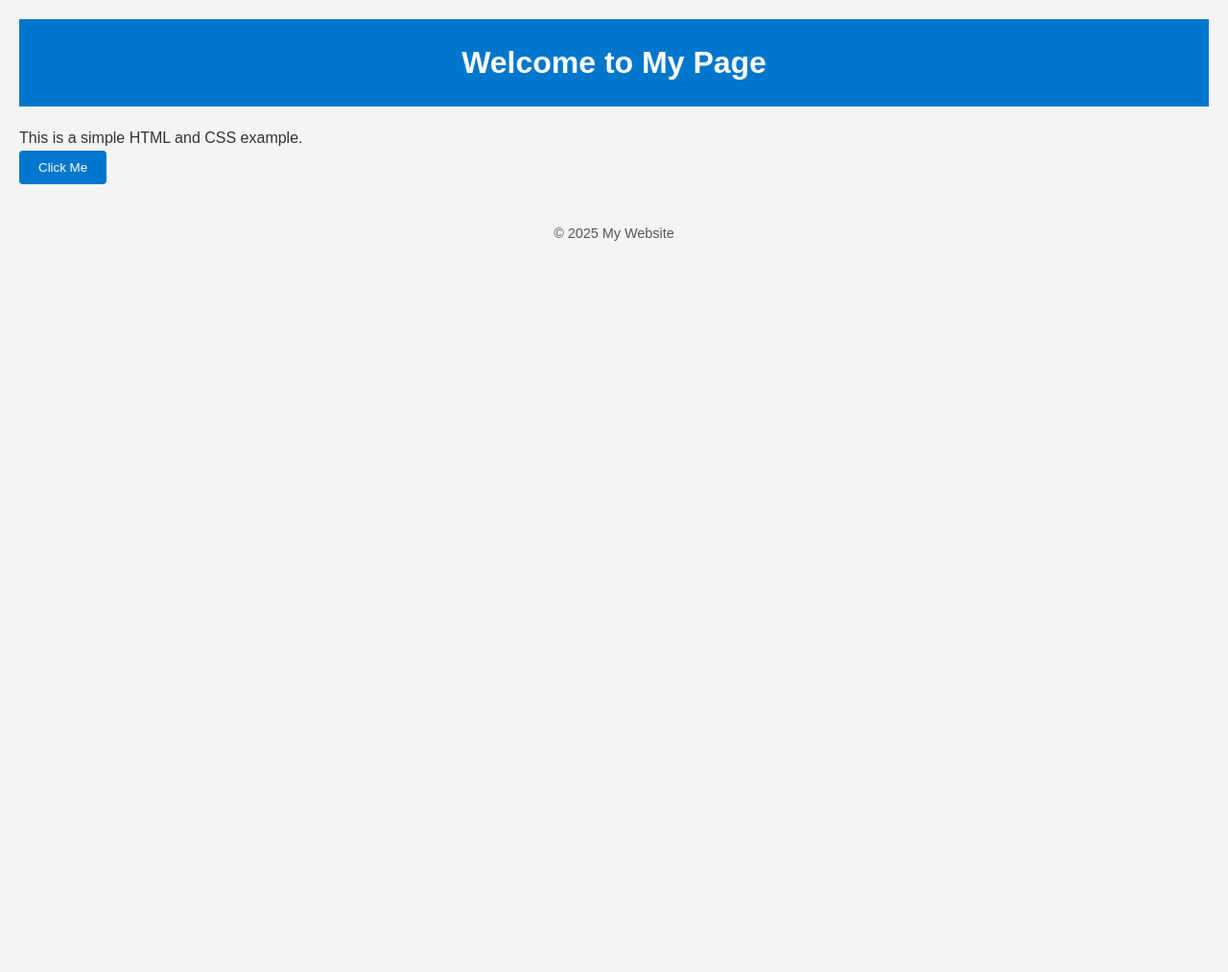
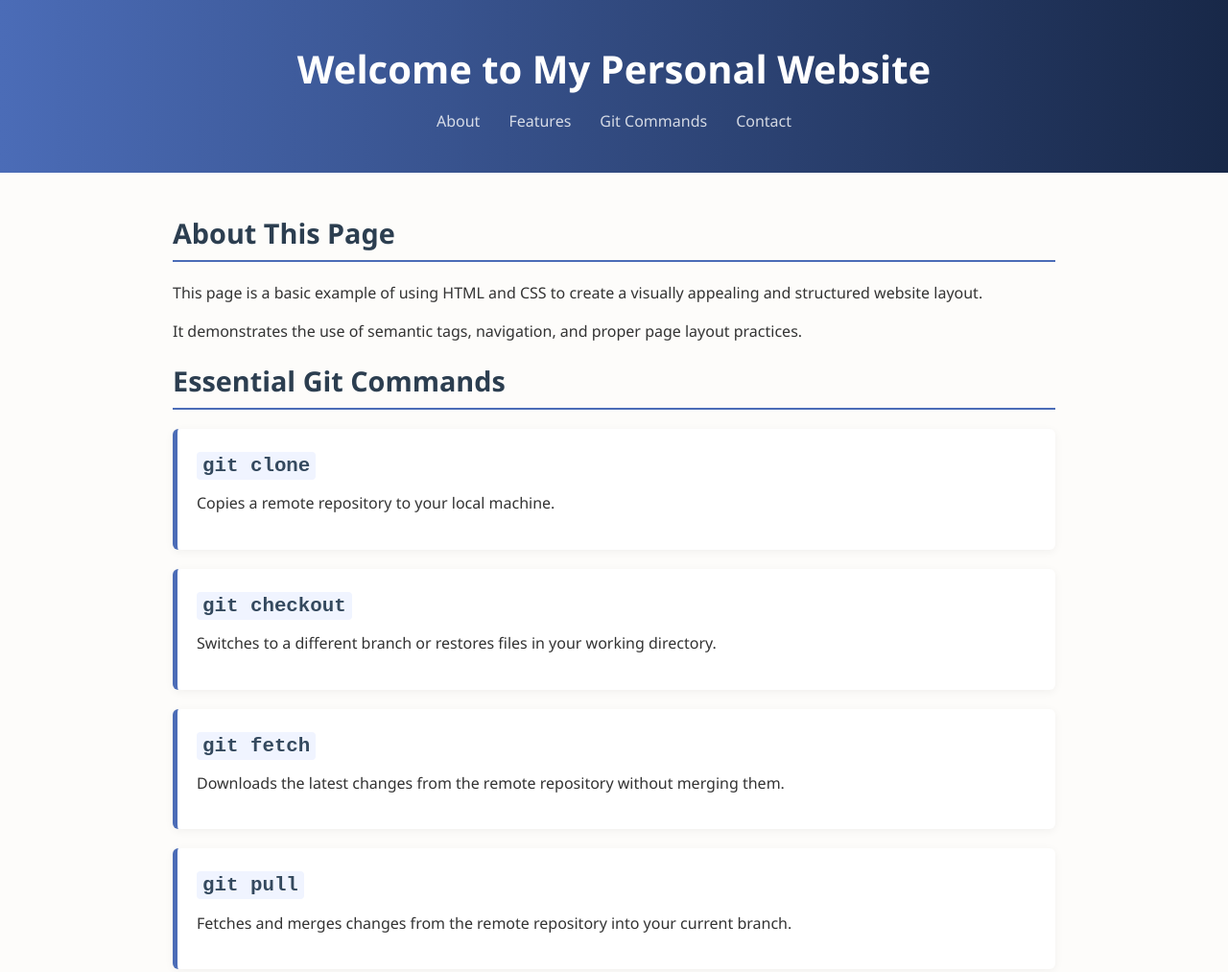
Before and after one commit to Gayathri067/main, a plain HTML site: page index.html in a window 1280 px wide. Shown: the top 1013 px of the page at 96% size. Before the commit the page ends 800 px from the top, so only its background shows below. Drawn offline with Linux system fonts and the light colour scheme.

Commit message:
new changes

```diff
--- a/index.html
+++ b/index.html
@@ -3,19 +3,75 @@
 <head>
   <meta charset="UTF-8" />
   <meta name="viewport" content="width=device-width, initial-scale=1.0" />
-  <title>My Simple Page</title>
+  <title>My Enhanced Page</title>
   <link rel="stylesheet" href="style.css" />
 </head>
 <body>
   <header>
-    <h1>Welcome to My Page</h1>
+    <h1>Welcome to My Personal Website</h1>
+    <nav>
+      <ul>
+        <li><a href="#about">About</a></li>
+        <li><a href="#features">Features</a></li>
+        <li><a href="#git">Git Commands</a></li>
+        <li><a href="#contact">Contact</a></li>
+      </ul>
+    </nav>
   </header>
+
   <main>
-    <p>This is a simple HTML and CSS example.</p>
-    <button>Click Me</button>
+    <section id="about">
+      <h2>About This Page</h2>
+      <p>This page is a basic example of using HTML and CSS to create a visually appealing and structured website layout.</p>
+      <p>It demonstrates the use of semantic tags, navigation, and proper page layout practices.</p>
+    </section>
+
+    <section id="git">
+      <h2>Essential Git Commands</h2>
+
+      <div class="git-command">
+        <h3><code>git clone</code></h3>
+        <p>Copies a remote repository to your local machine.</p>
+      </div>
+
+      <div class="git-command">
+        <h3><code>git checkout</code></h3>
+        <p>Switches to a different branch or restores files in your working directory.</p>
+      </div>
+
+      <div class="git-command">
+        <h3><code>git fetch</code></h3>
+        <p>Downloads the latest changes from the remote repository without merging them.</p>
+      </div>
+
+      <div class="git-command">
+        <h3><code>git pull</code></h3>
+        <p>Fetches and merges changes from the remote repository into your current branch.</p>
+      </div>
+
+      <div class="git-command">
+        <h3><code>git push</code></h3>
+        <p>Uploads your local commits to the remote repository.</p>
+      </div>
+
+      <div class="git-command">
+        <h3><code>git commit</code></h3>
+        <p>Saves your staged changes as a new version in the local repository.</p>
+      </div>
+    </section>
+
+    <section id="contact">
+      <h2>Contact</h2>
+      <p>If you'd like to get in touch, please email me at <a href="mailto:example@example.com">example@example.com</a>.</p>
+    </section>
   </main>
+
   <footer>
-    <p>&copy; 2025 My Website</p>
+    <p>&copy; 2025 My Website. All rights reserved.</p>
+    <p>Follow me on
+      <a href="https://twitter.com" target="_blank">Twitter</a>,
+      <a href="https://linkedin.com" target="_blank">LinkedIn</a>.
+    </p>
   </footer>
 </body>
 </html>
--- a/style.css
+++ b/style.css
@@ -1,44 +1,122 @@
-/* Reset some default styles */
-body, h1, p {
+/* Reset and Base Styles */
+* {
   margin: 0;
   padding: 0;
+  box-sizing: border-box;
 }
 
 body {
-  font-family: Arial, sans-serif;
-  background-color: #f4f4f4;
+  font-family: 'Segoe UI', Tahoma, Geneva, Verdana, sans-serif;
+  background-color: #fdfcfa;
   color: #333;
   line-height: 1.6;
-  padding: 20px;
 }
 
+/* Header */
 header {
-  background-color: #0077cc;
+  background: linear-gradient(to right, #4b6cb7, #182848);
   color: #fff;
-  padding: 20px;
+  padding: 40px 20px;
   text-align: center;
 }
 
-main {
-  margin: 20px 0;
+header h1 {
+  font-size: 2.5em;
+  margin-bottom: 10px;
 }
 
-button {
-  padding: 10px 20px;
-  background-color: #0077cc;
-  color: white;
-  border: none;
-  border-radius: 4px;
-  cursor: pointer;
+nav ul {
+  list-style: none;
+  display: flex;
+  justify-content: center;
+  gap: 30px;
+  margin-top: 10px;
+  flex-wrap: wrap;
 }
 
-button:hover {
-  background-color: #005fa3;
+nav a {
+  color: #ffffffcc;
+  text-decoration: none;
+  font-weight: 500;
+  transition: color 0.3s;
 }
 
+nav a:hover {
+  color: #ffd700;
+}
+
+/* Main Layout */
+main {
+  max-width: 960px;
+  margin: 40px auto;
+  padding: 0 20px;
+}
+
+/* Section Headers */
+section h2 {
+  color: #2c3e50;
+  margin-bottom: 20px;
+  border-bottom: 2px solid #4b6cb7;
+  padding-bottom: 5px;
+  font-size: 1.8em;
+}
+
+/* Git Command Cards */
+.git-command {
+  background-color: #ffffff;
+  border-left: 5px solid #4b6cb7;
+  padding: 20px;
+  margin-bottom: 20px;
+  box-shadow: 0 2px 10px rgba(0, 0, 0, 0.05);
+  border-radius: 6px;
+  transition: transform 0.2s ease-in-out;
+}
+
+.git-command:hover {
+  transform: translateY(-5px);
+}
+
+.git-command h3 {
+  margin-bottom: 10px;
+  font-size: 1.3em;
+  color: #34495e;
+}
+
+.git-command code {
+  background-color: #f0f4ff;
+  padding: 3px 6px;
+  border-radius: 4px;
+  font-family: 'Courier New', Courier, monospace;
+}
+
+/* Paragraphs and Links */
+p {
+  margin-bottom: 15px;
+}
+
+a {
+  color: #4b6cb7;
+  text-decoration: none;
+}
+
+a:hover {
+  text-decoration: underline;
+}
+
+/* Footer */
 footer {
-  margin-top: 40px;
+  background-color: #182848;
+  color: #ddd;
   text-align: center;
-  font-size: 0.9em;
-  color: #555;
+  padding: 30px 20px;
+  margin-top: 60px;
 }
+
+footer a {
+  color: #aaddff;
+  margin: 0 5px;
+}
+
+footer a:hover {
+  color: #ffffff;
+}
```
